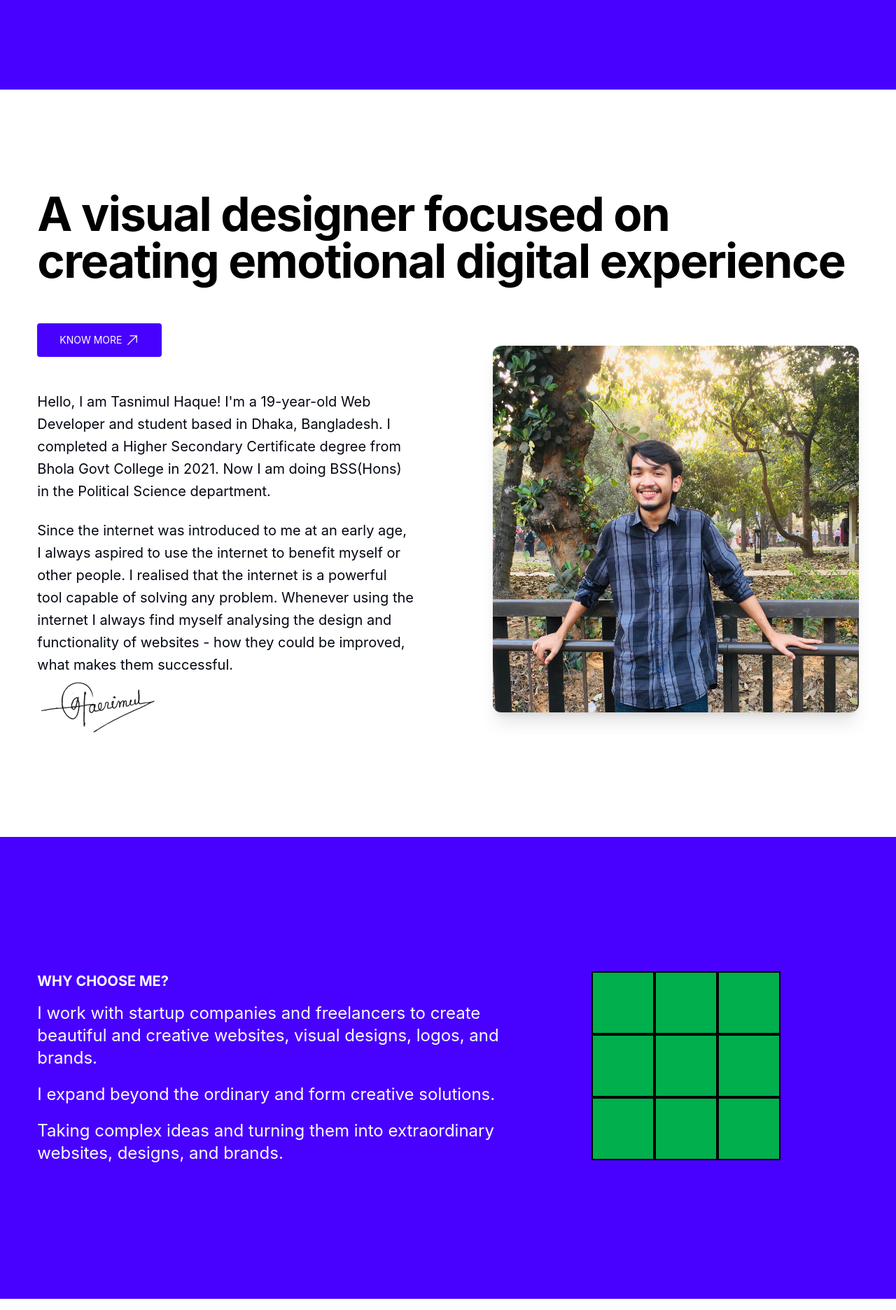
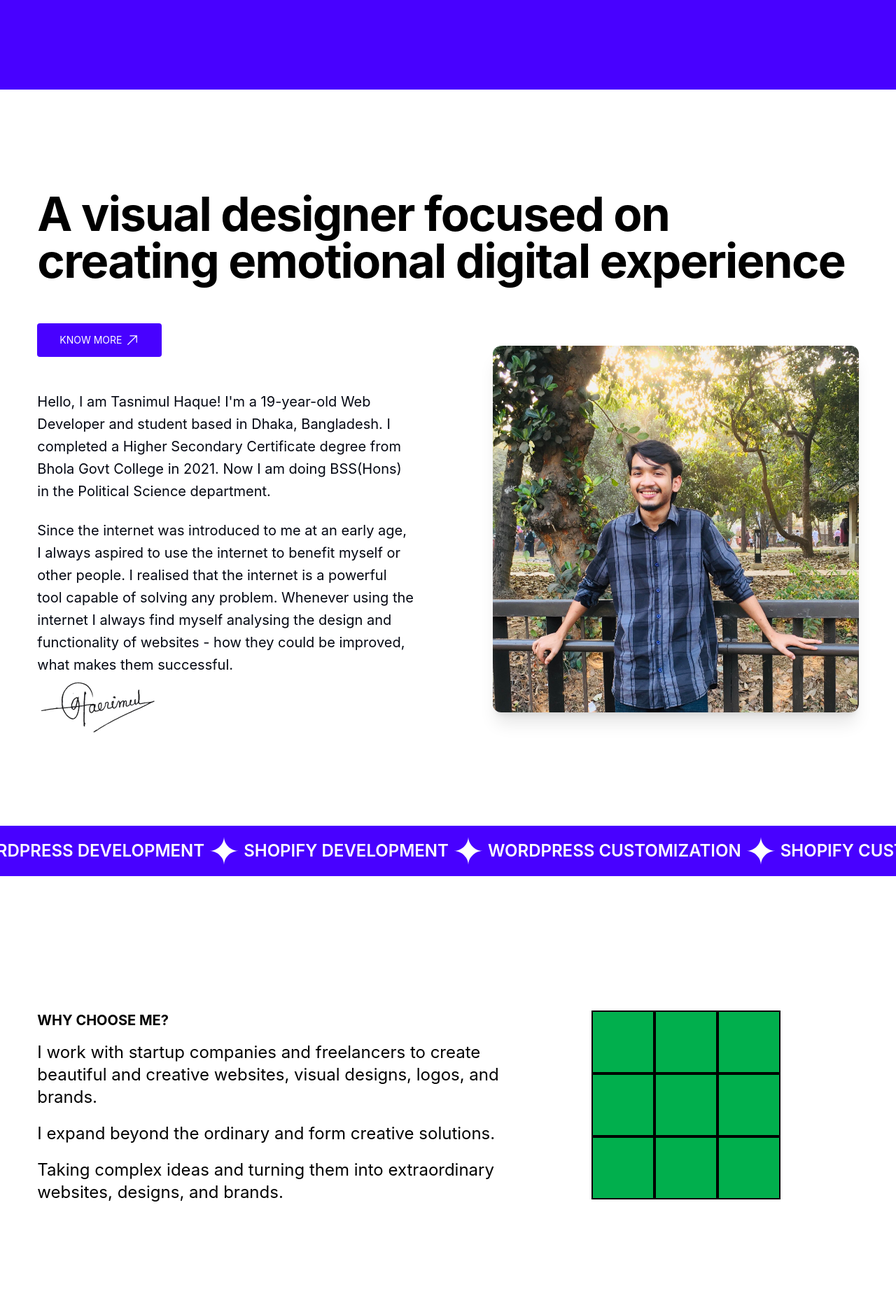
Before and after one commit to tasnimultas67/portfolio-v2, a React (Vite) app: page / in a window 1280 px wide. Shown: the part 720-2592 px from the top of the page at 70% size. Built offline with nearby package versions, Linux system fonts and the light colour scheme; no server answers.

Commit message:
some changes

```diff
--- a/src/Components/Pages/AddPortfolio/AddPortfolio.jsx
+++ b/src/Components/Pages/AddPortfolio/AddPortfolio.jsx
@@ -1,6 +1,5 @@
 import {useRef, useState } from 'react';
 import JoditEditor from 'jodit-react';
-
 
 const AddPortfolio = () => {
   const editor = useRef(null);
--- a/src/Components/Pages/Home/Home Components/About/About.jsx
+++ b/src/Components/Pages/Home/Home Components/About/About.jsx
@@ -5,6 +5,8 @@ import { ArrowUpRightIcon } from '@heroicons/react/24/outline';
 import signature from '../../../../../../public/tasnimul-signature.png'
 import './About.css'
 import { motion } from 'framer-motion';
+import arrow2 from '../../../../../assets/arrow2.svg'
+import Marquee from 'react-fast-marquee';
 
 function getAge(dateString) {
     const today = new Date();
@@ -32,7 +34,7 @@ export default function About() {
 
 
     return (
-        <div className=" md:py-36  py-28 bg-white">
+        <div className=" md:pt-36  pt-28 bg-white">
             <div className="w-11/12 m-auto text-center sm:text-left">
                 <motion.div
                 initial={{ opacity: 0, y: 100 }}
@@ -85,6 +87,10 @@ export default function About() {
                     </div>
                 </div>
             </div>
+            <div className='mt-20 md:mt-32 '>
+                <Marquee speed={50} gradient={false} pauseOnHover={false} className='bg-themeColor marquee-text font-semibold py-4 text-white mt-10'>
+                    <h2 className='uppercase text-lg md:text-2xl '>WEB DEVELOPMENT</h2> <img src={arrow2} alt="" srcSet="" className='w-10 h-10 mx-2' /> <h2 className='uppercase text-lg md:text-2xl '>WORDPRESS DEVELOPMENT</h2> <img src={arrow2} alt="" srcSet="" className='w-10 h-10 mx-2' /><h2 className='uppercase text-lg md:text-2xl '>SHOPIFY DEVELOPMENT</h2> <img src={arrow2} alt="" srcSet="" className='w-10 h-10 mx-2 ' /><h2 className='uppercase text-lg md:text-2xl '>WORDPRESS CUSTOMIZATION</h2> <img src={arrow2} alt="" srcSet="" className='w-10 h-10 mx-2' /> <h2 className='uppercase text-lg md:text-2xl '>shopify CUSTOMIZATION</h2> <img src={arrow2} alt="" srcSet="" className='w-10 h-10 mx-2' /> <h2 className='uppercase text-lg md:text-2xl '>WEB DEVELOPMENT</h2> <img src={arrow2} alt="" srcSet="" className='w-10 h-10 mx-2' /> <h2 className='uppercase text-lg md:text-2xl '>WORDPRESS DEVELOPMENT</h2> <img src={arrow2} alt="" srcSet="" className='w-10 h-10 mx-2' /><h2 className='uppercase text-lg md:text-2xl '>SHOPIFY DEVELOPMENT</h2> <img src={arrow2} alt="" srcSet="" className='w-10 h-10 mx-2 ' /><h2 className='uppercase text-lg md:text-2xl '>WORDPRESS CUSTOMIZATION</h2> <img src={arrow2} alt="" srcSet="" className='w-10 h-10 mx-2' /> <h2 className='uppercase text-lg md:text-2xl '>shopify CUSTOMIZATION</h2> <img src={arrow2} alt="" srcSet="" className='w-10 h-10 mx-2' /></Marquee>
+            </div>
         </div>
     )
 }
--- a/src/Components/Pages/Home/Home Components/WhyChoose/WhyChoose.jsx
+++ b/src/Components/Pages/Home/Home Components/WhyChoose/WhyChoose.jsx
@@ -6,7 +6,7 @@ const WhyChoose = () => {
     return (
         <>
             <div
-                className="bg-themeColor lg:py-48 py-28 text-white">
+                className="bg-white lg:pt-48 pt-28">
                 <div className="w-11/12 m-auto lg:flex lg:justify-between text-center sm:text-left">
                     <motion.div
                         initial={{ opacity: 0, y: 100 }}
--- a/src/Components/Pages/SinglePortfolio/SinglePortfolio.jsx
+++ b/src/Components/Pages/SinglePortfolio/SinglePortfolio.jsx
@@ -107,7 +107,7 @@ const SinglePortfolio = () => {
                         </div>
                         {/* portfolio details */}
                         <div className="bg-gray-200 p-6 mt-4 rounded-lg">
-                            {pfContent?.length>0 ? <div className="2xl:text-xl text-base" dangerouslySetInnerHTML={{__html: pfContent}}></div> : <div className="">
+                            {pfContent?.length > 0 ? <div className="2xl:text-xl text-base" dangerouslySetInnerHTML={{__html: pfContent}}></div> : <div className="">
                                 <div className="mt-5 py-4">
                                     <h2 className="text-4xl font-extrabold">Focused on web standards and modern web app UX, you’re simply going to build better websites</h2>
                                 </div>
```
